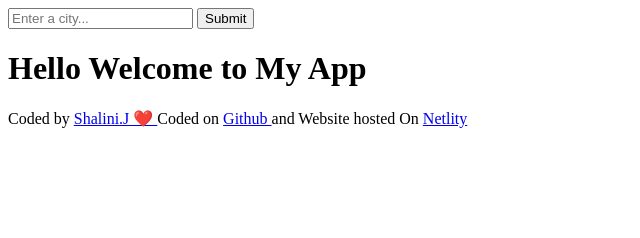
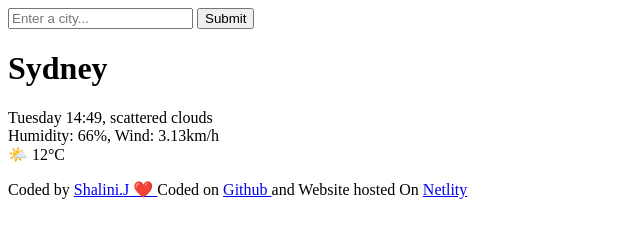
Before and after one commit to Shalini-jadala/weather-app, a plain HTML site: page index.html in a window 1280 px wide. Shown: the whole page, without its empty margins (0-640 px from the left). Drawn offline with Linux system fonts and the light colour scheme.

Commit message:
added Body to basic html

```diff
--- a/index.html
+++ b/index.html
@@ -15,8 +15,16 @@
     </header>
     <main>
     <h1>
-        Hello Welcome to My App
+        Sydney
     </h1>
+    <p>
+        <div>
+        Tuesday 14:49, scattered clouds
+          <br />
+          Humidity: 66%, Wind: 3.13km/h
+      </div>
+      <div>🌤️ 12°C</div>
+    </p>
     </main>
 
     <footer> Coded by <a href="https://github.com/Shalini-jadala" target="_blank">Shalini.J ❤️ </a> Coded on
```
